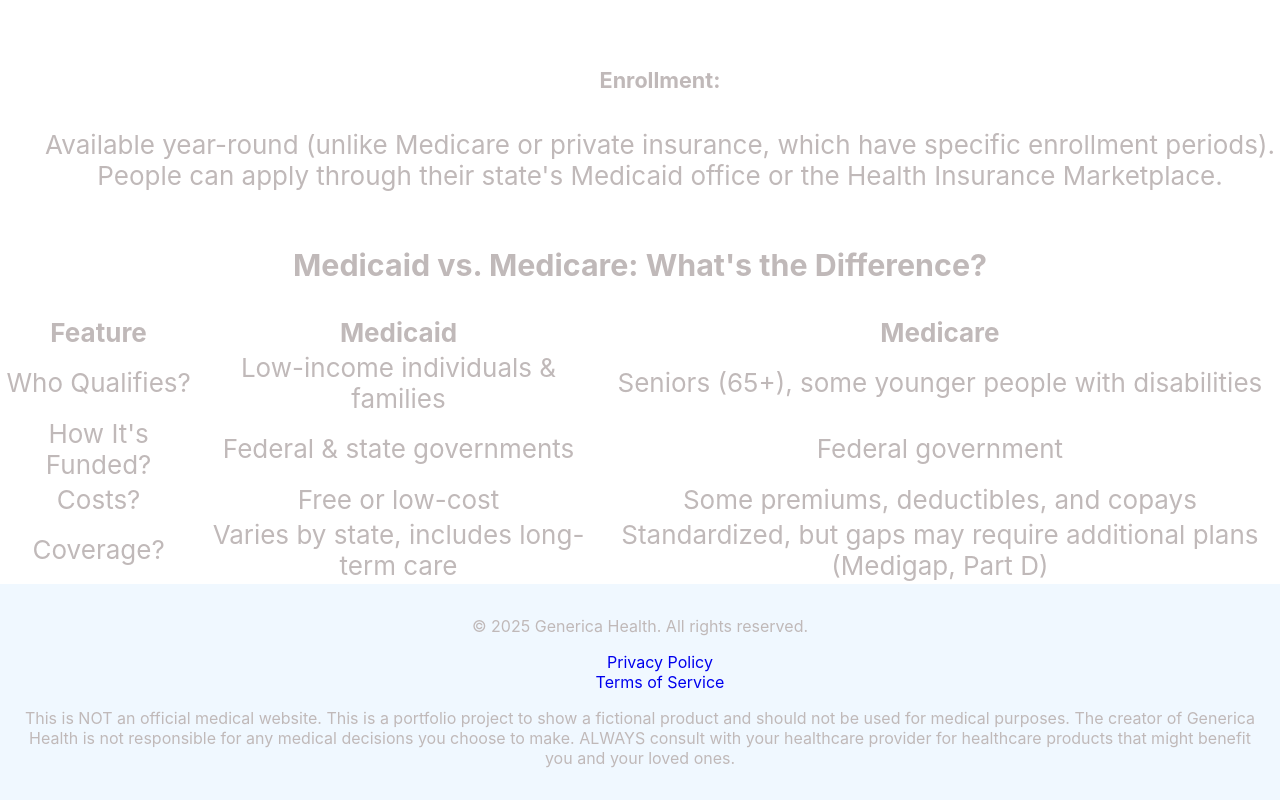
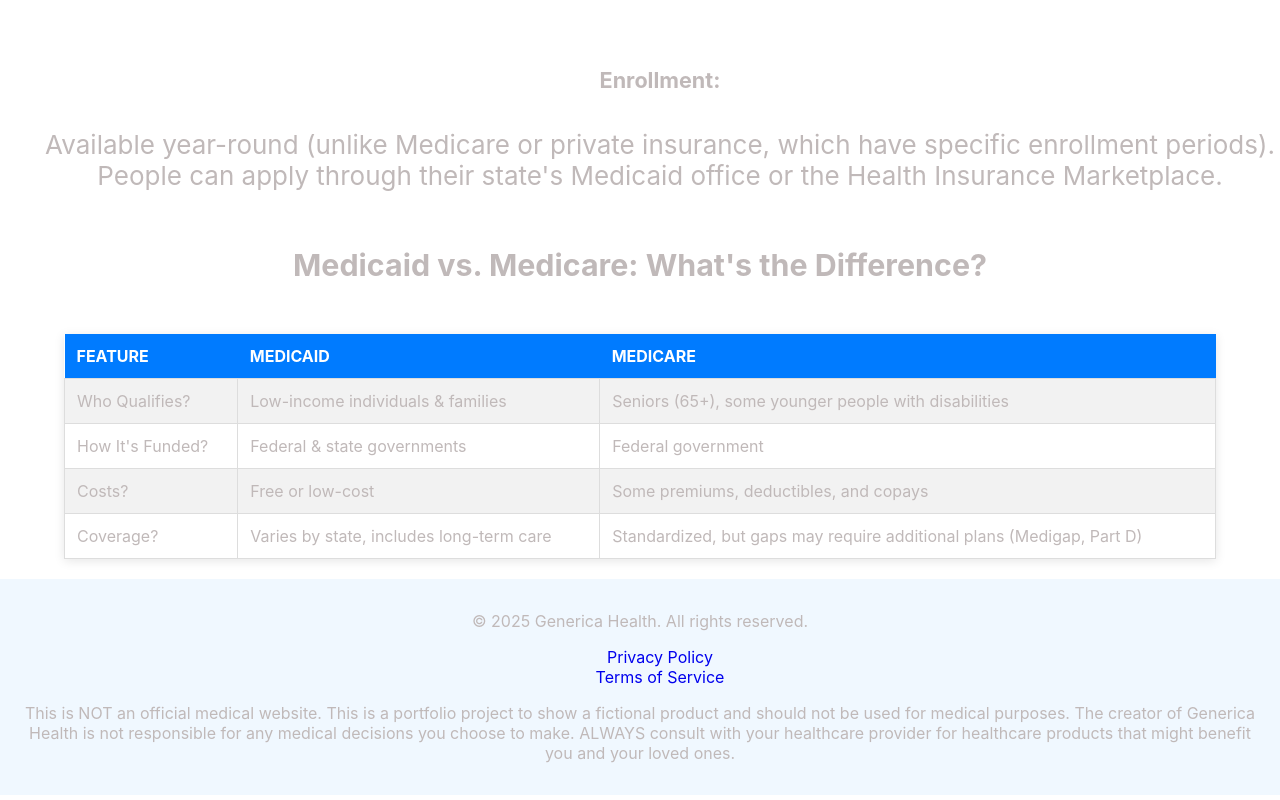
Before and after one commit to RickyFig17/Generica-Health, a React (Create React App) app: page /medicaid in a window 1280 px wide. Shown: the part 1994-2794 px from the top of the page. Built offline with nearby package versions, Linux system fonts and the light colour scheme.

Commit message:
fixing table in medicare

```diff
--- a/src/Medicaid.scss
+++ b/src/Medicaid.scss
@@ -1,7 +1,30 @@
-h1,
-h3,
-p,
-ul,
-table {
+.medicaid-table {
+  width: 90%;
+  border-collapse: collapse;
+  margin: 20px 0;
+  font-size: 1rem;
+  text-align: left;
   color: rgb(192, 185, 185);
+  box-shadow: 0 2px 10px rgba(0, 0, 0, 0.1);
+
+  th {
+    background: #007bff;
+    color: #ffffff;
+    padding: 12px;
+    text-transform: uppercase;
+  }
+
+  td {
+    padding: 12px;
+    border: 1px solid #ddd;
+  }
+
+  tr:nth-child(even) {
+    background: #f2f2f2;
+  }
+
+  tr:hover {
+    background: #d6e4ff;
+    transition: background 0.2s;
+  }
 }
```
